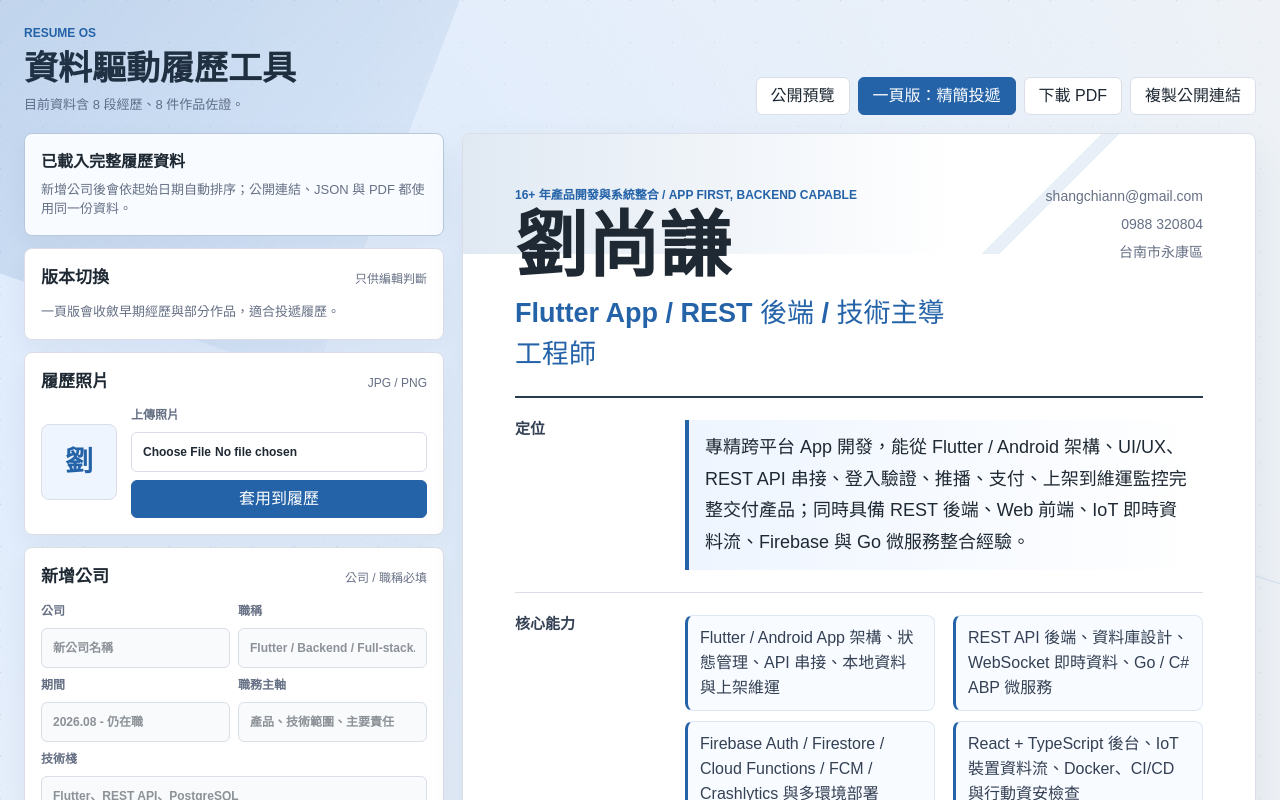
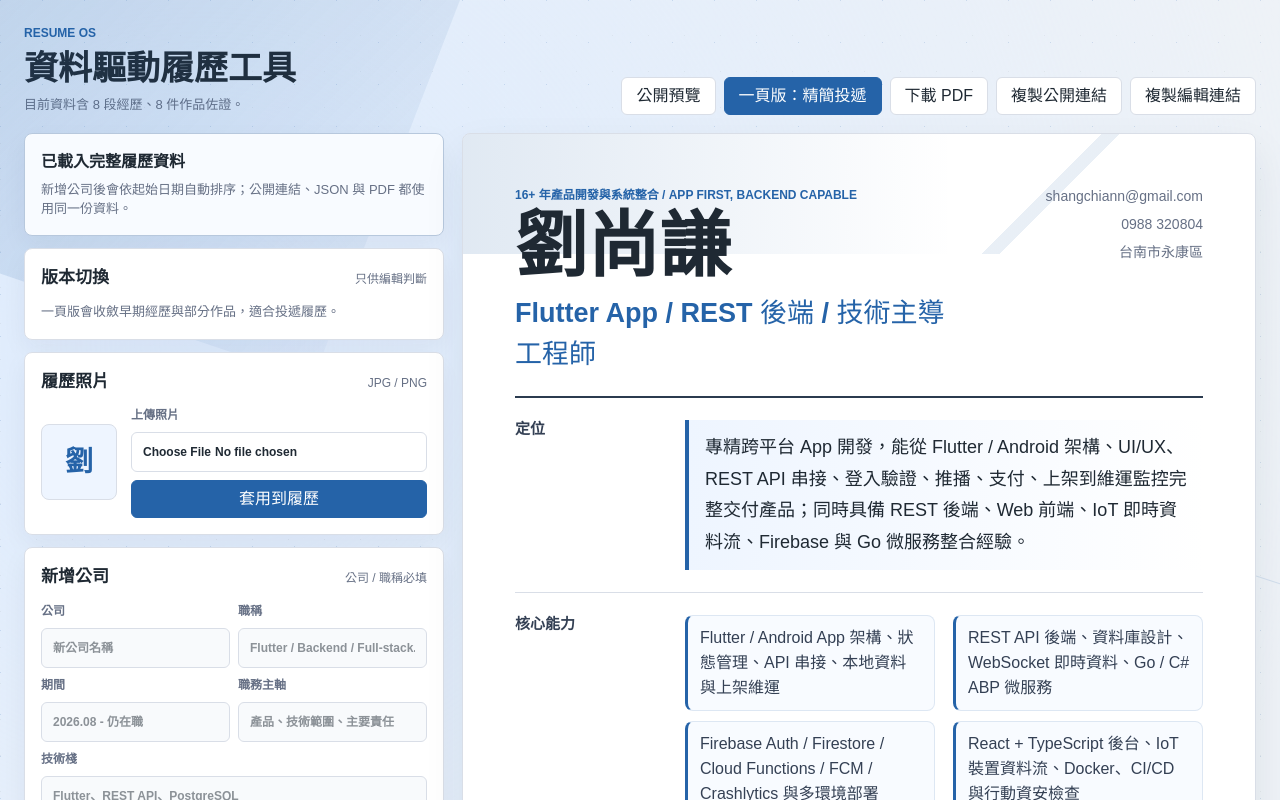
Before and after one commit to shangchian/resume, a Next.js app: page / in a window 1280 px wide. Shown: the top 800 px of the page. Built offline with nearby package versions, Linux system fonts and the light colour scheme.

Commit message:
Support public and editor resume views

```diff
--- a/app/page.tsx
+++ b/app/page.tsx
@@ -333,6 +333,14 @@ export default function Home({ publicOnly = false }: HomeProps = {}) {
     setStatus("已複製正式公開網址；若履歷內容有異動，請重新發布後再分享");
   }
 
+  async function copyEditorLink() {
+    const url = new URL(window.location.href);
+    url.searchParams.set("mode", "edit");
+    url.hash = "";
+    await navigator.clipboard.writeText(url.toString());
+    setStatus("已複製編輯工具網址，這個網址請自己使用，不建議公開分享");
+  }
+
   async function copyJson() {
     await navigator.clipboard.writeText(JSON.stringify(resume, null, 2));
     setStatus("已複製履歷 JSON");
@@ -453,6 +461,9 @@ export default function Home({ publicOnly = false }: HomeProps = {}) {
           </button>
           <button type="button" onClick={copyPublicLink}>
             複製公開連結
+          </button>
+          <button type="button" onClick={copyEditorLink}>
+            複製編輯連結
           </button>
         </div>
         </section>
--- a/github-pages/main.tsx
+++ b/github-pages/main.tsx
@@ -4,8 +4,12 @@ import { createRoot } from "react-dom/client";
 import Home from "../app/page";
 import "../app/globals.css";
 
+const params = new URLSearchParams(window.location.search);
+const isEditor =
+  params.get("mode") === "edit" || window.location.hash === "#edit";
+
 createRoot(document.getElementById("root")!).render(
   <StrictMode>
-    <Home publicOnly />
+    <Home publicOnly={!isEditor} />
   </StrictMode>,
 );
```
Also changed, not shown: 1 other file (tests, documents, lock files or other folders).
